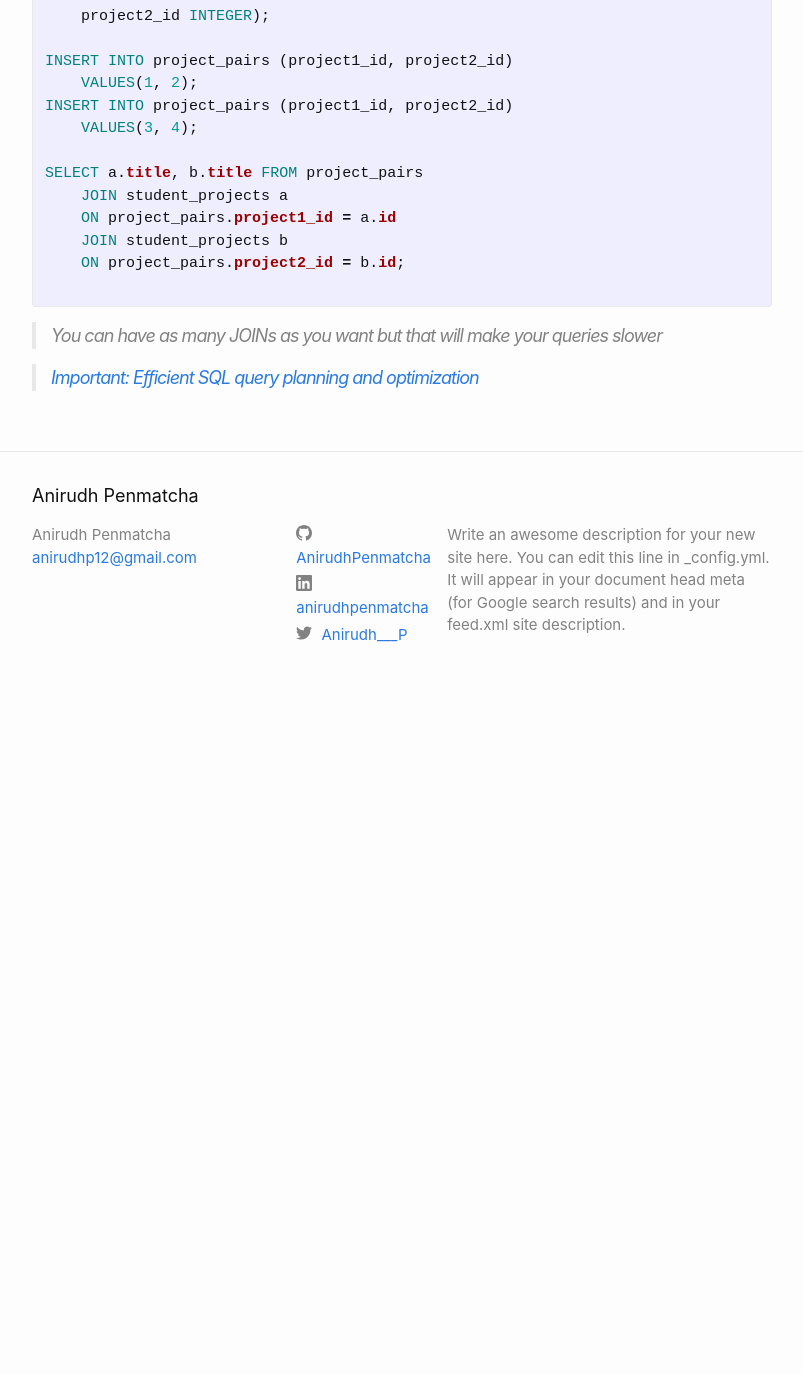
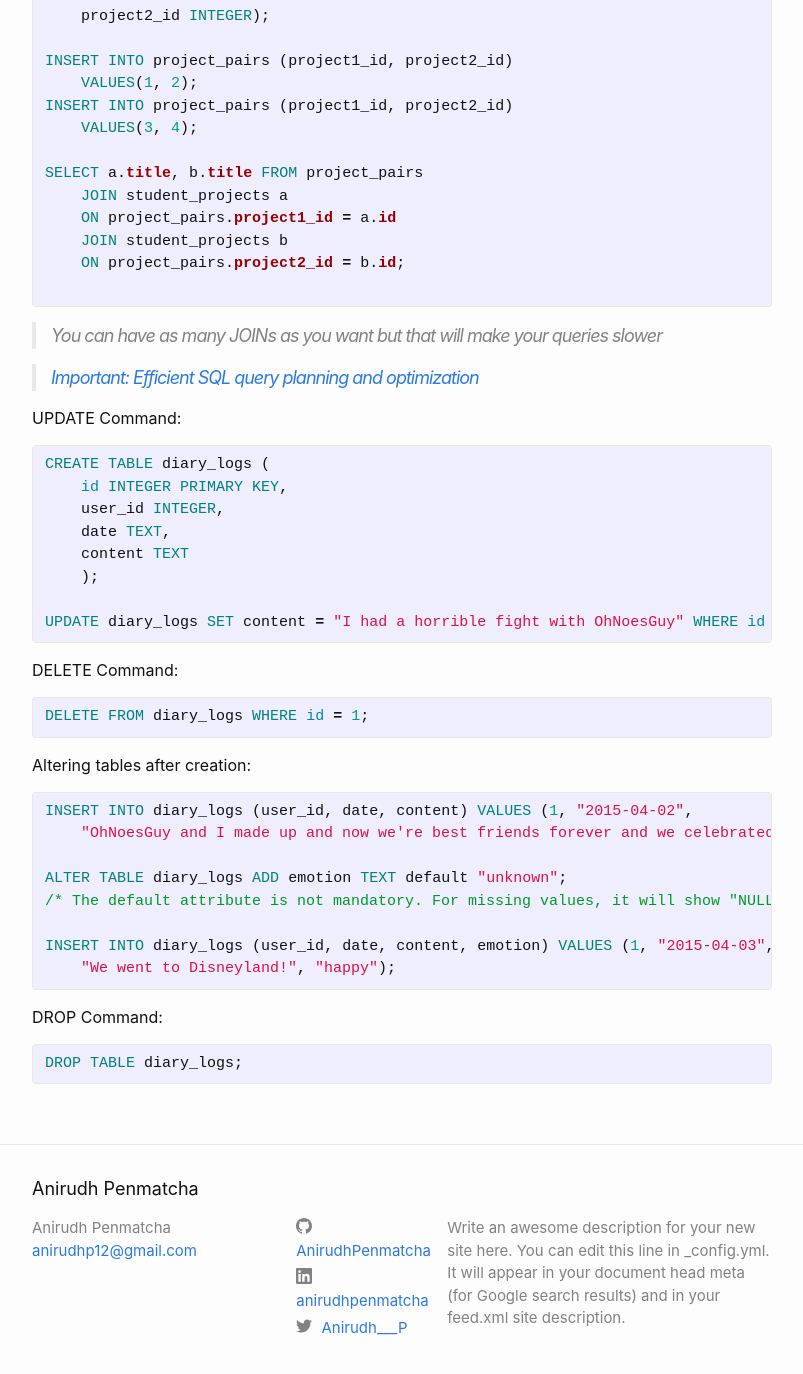
Before and after one commit to AnirudhPenmatcha/notes, a Jekyll site: the page built from _posts/2023-02-23-SQL-Notes.md, in a window 1280 px wide and 1400 px high, scrolled down 5975 px. Shown: the top 1374 px of the window, without its empty margins (238-1041 px from the left). Built offline with Jekyll 4.4.1, drawn with Linux system fonts in a browser that asks for light colours; our own code applies the rules of GitHub Pages for plain Markdown files; before the commit the page ends 6682 px from its top, so only the background shows below that.

Commit message:
SQL notes

```diff
--- a/_posts/2023-02-23-SQL-Notes.md
+++ b/_posts/2023-02-23-SQL-Notes.md
@@ -271,3 +271,41 @@ SELECT a.title, b.title FROM project_pairs
 > You can have as many JOINs as you want but that will make your queries slower
 
 > <a target="_blank" href="https://www.khanacademy.org/computing/computer-programming/sql/relational-queries-in-sql/a/more-efficient-sql-with-query-planning-and-optimization"> Important: Efficient SQL query planning and optimization </a>
+
+UPDATE Command:
+
+{% highlight ruby %}
+CREATE TABLE diary_logs (
+    id INTEGER PRIMARY KEY,
+    user_id INTEGER,
+    date TEXT,
+    content TEXT
+    );
+
+UPDATE diary_logs SET content = "I had a horrible fight with OhNoesGuy" WHERE id = 1;
+{% endhighlight %}
+
+DELETE Command:
+
+{% highlight ruby %}
+DELETE FROM diary_logs WHERE id = 1;
+{% endhighlight %}
+
+Altering tables after creation:
+
+{% highlight ruby %}
+INSERT INTO diary_logs (user_id, date, content) VALUES (1, "2015-04-02",
+    "OhNoesGuy and I made up and now we're best friends forever and we celebrated with a tub of ice cream.");
+
+ALTER TABLE diary_logs ADD emotion TEXT default "unknown";
+/* The default attribute is not mandatory. For missing values, it will show "NULL" if not specified separately */
+
+INSERT INTO diary_logs (user_id, date, content, emotion) VALUES (1, "2015-04-03",
+    "We went to Disneyland!", "happy");
+{% endhighlight %}
+
+DROP Command:
+
+{% highlight ruby %}
+DROP TABLE diary_logs;
+{% endhighlight %}
```
